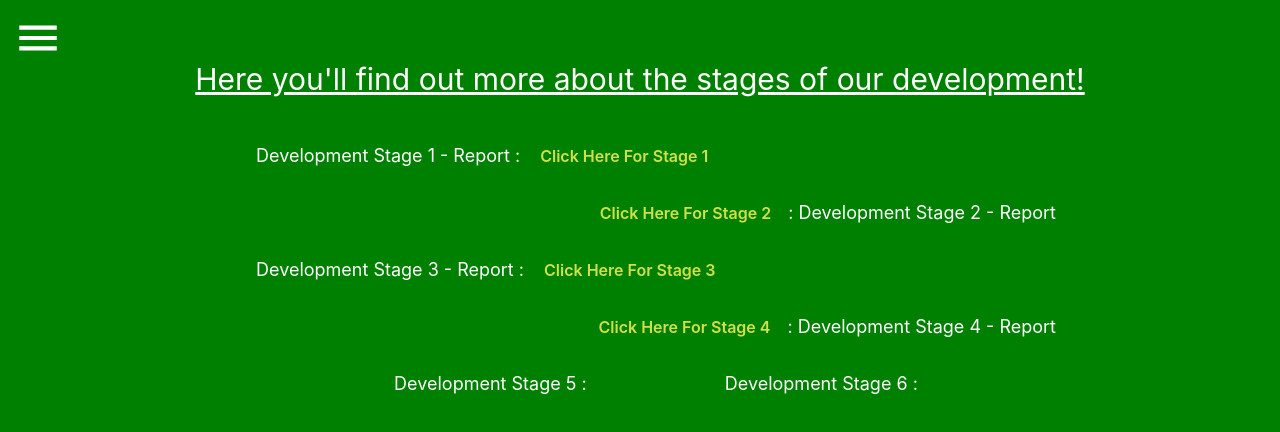
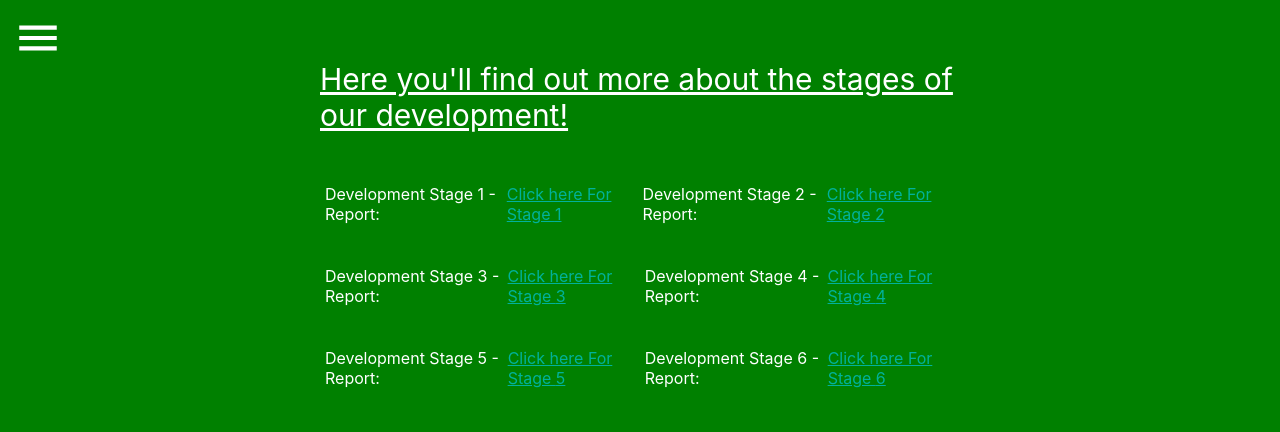
Before and after one commit to FranciscoSimao11/ipmwebsite, a React (Create React App) app: page /ipmwebsite/devhistory in a window 1280 px wide. Shown: the top 432 px of the page. Built offline with nearby package versions, Linux system fonts and the light colour scheme.

Commit message:
push do copium

```diff
--- a/src/components/Devhistorypage.tsx
+++ b/src/components/Devhistorypage.tsx
@@ -1,39 +1,42 @@
 import React from "react";
 import "../styles/Devhistorypage.css";
+import StageComponent from "./StageComponent";
 
 function Devhistorypage() {
   return (
-		<div>
+    <div className="main-container">
       <p className="introduction-dev">
         Here you'll find out more about the stages of our development!
       </p>
-
-			<div className="main-container">
-				<div className="text-wrapper">
-					<p> Development Stage 1 - Report :</p>
-					<a className="stage-anchor" href="https://drive.google.com/file/d/19Ri4yWsT8wsuWtCI1sUQA4DB1vFy2ZFA/view" target="_blank" download> Click Here For Stage 1</a>
+      <div className="flex-wrapper">
+        <StageComponent
+          number={1}
+          link="https://drive.google.com/file/d/19Ri4yWsT8wsuWtCI1sUQA4DB1vFy2ZFA/view?usp=sharing"
+        />
+        <StageComponent
+          number={2}
+          link="https://drive.google.com/file/d/1kpA8NGDBXHiLRlFsnyD3f2w2QLa0qIp_/view?usp=sharing"
+        />
       </div>
-
-				<div className="text-wrapper-right">
-					<p> : Development Stage 2 - Report</p>
-					<a className="stage-anchor-right" href="https://drive.google.com/file/d/1kpA8NGDBXHiLRlFsnyD3f2w2QLa0qIp_/view" target="_blank" download> Click Here For Stage 2</a>
+      <div className="flex-wrapper">
+        <StageComponent
+          number={3}
+          link="https://drive.google.com/file/d/1CYrb__q9BAufbjSDy0uTzsDPjIOD9rXj/view?usp=sharing"
+        />
+        <StageComponent
+          number={4}
+          link="https://drive.google.com/file/d/1zyLxa2QcC077YPxQpUEY5O1yYAMhml1J/view?usp=sharing"
+        />
       </div>
-
-				<div className="text-wrapper">
-					<p> Development Stage 3 - Report :</p>
-					<a className="stage-anchor" href="https://drive.google.com/file/d/1CYrb__q9BAufbjSDy0uTzsDPjIOD9rXj/view" target="_blank" download> Click Here For Stage 3</a>
-				</div>
-
-				<div className="text-wrapper-right">
-					<p> : Development Stage 4 - Report</p>
-					<a className="stage-anchor-right" href="https://drive.google.com/file/d/1zyLxa2QcC077YPxQpUEY5O1yYAMhml1J/view" target="_blank" download> Click Here For Stage 4</a>
-				</div>
-
-				<div className="incomplete-text-wrapper">
-					<p> Development Stage 5 :</p>
-
-					<p> Development Stage 6 :</p>
-				</div>
+      <div className="flex-wrapper">
+        <StageComponent
+          number={5}
+          link="https://drive.google.com/file/d/1zyLxa2QcC077YPxQpUEY5O1yYAMhml1J/view?usp=sharing"
+        />
+        <StageComponent
+          number={6}
+          link="https://drive.google.com/file/d/1JCP3sBZ004Jw0x5-G1-u_EOL_iWZ-tKh/view?usp=sharing"
+        />
       </div>
     </div>
   );
--- /dev/null
+++ b/src/components/StageComponent.tsx
@@ -0,0 +1,20 @@
+import React from "react";
+import "../styles/StageComponent.css";
+
+function Stage(props: { link: string; number: number }) {
+  return (
+    <div className="stage">
+      <div className="title">
+        <p> Development Stage {props.number} - Report: </p>
+      </div>
+      <div className="url">
+        <a href={props.link} target="_blank">
+          {" "}
+          Click here For Stage {props.number}
+        </a>
+      </div>
+    </div>
+  );
+}
+
+export default Stage;
--- a/src/styles/Devhistorypage.css
+++ b/src/styles/Devhistorypage.css
@@ -1,52 +1,15 @@
 .introduction-dev {
-    font-size: 30px;
-    color: white;
-    text-align: center;
-    text-decoration: underline;
+  font-size: 30px;
+  color: white;
+
+  text-decoration: underline;
 }
 
 .main-container {
-    position: relative;
-    margin-left: 20%;
-    margin-right: 17.5%;
-}
-.text-wrapper{
-    color: white;
-    font-family: -apple-system, BlinkMacSystemFont, 'Segoe UI', 'Roboto', 'Oxygen', 'Ubuntu', 'Cantarell', 'Fira Sans', 'Droid Sans', 'Helvetica Neue', sans-serif;
-    display: flex;
-    font-size: 18px;
+  margin: auto;
+  width: 50%;
 }
 
-.text-wrapper-right {
-    color: white;
-    font-family: -apple-system, BlinkMacSystemFont, 'Segoe UI', 'Roboto', 'Oxygen', 'Ubuntu', 'Cantarell', 'Fira Sans', 'Droid Sans', 'Helvetica Neue', sans-serif;
-    display: flex;
-    font-size: 18px;
-    flex-direction: row-reverse;
+.flex-wrapper {
+  display: flex;
 }
-
-.stage-anchor {
-    text-decoration: none;
-    font-weight: 600;
-    align-self: center;
-    padding: 0px 0px 0px 20px;
-    color: rgb(209, 224, 72);
-    font-size: 16px;
-}
-
-.stage-anchor-right {
-    text-decoration: none;
-    font-weight: 600;
-    align-self: center;
-    padding: 0px 17px 0px 0px;
-    color: rgb(209, 224, 72);
-    font-size: 16px;
-}
-
-.incomplete-text-wrapper {
-    display: flex;
-    justify-content: space-evenly;
-    color: white;
-    font-family: -apple-system, BlinkMacSystemFont, 'Segoe UI', 'Roboto', 'Oxygen', 'Ubuntu', 'Cantarell', 'Fira Sans', 'Droid Sans', 'Helvetica Neue', sans-serif;
-    font-size: 18px;
-}
--- /dev/null
+++ b/src/styles/StageComponent.css
@@ -0,0 +1,17 @@
+.stage {
+  display: flex;
+  align-items: center;
+  padding: 5px;
+  color: white;
+  font-family: -apple-system, BlinkMacSystemFont, "Segoe UI", "Roboto", "Oxygen",
+    "Ubuntu", "Cantarell", "Fira Sans", "Droid Sans", "Helvetica Neue",
+    sans-serif;
+}
+
+.url {
+  padding-left: 5px;
+}
+
+.url a {
+  color: rgb(0, 178, 155);
+}
```
Also changed, not shown: src/styles/Goalpage.css (+5 -6 lines), src/styles/Teampage.css (+4 -4 lines), src/components/Assignments.tsx (indentation only), src/components/Teampage.tsx (indentation only). Lines whose indentation alone changed are shown as unchanged.
